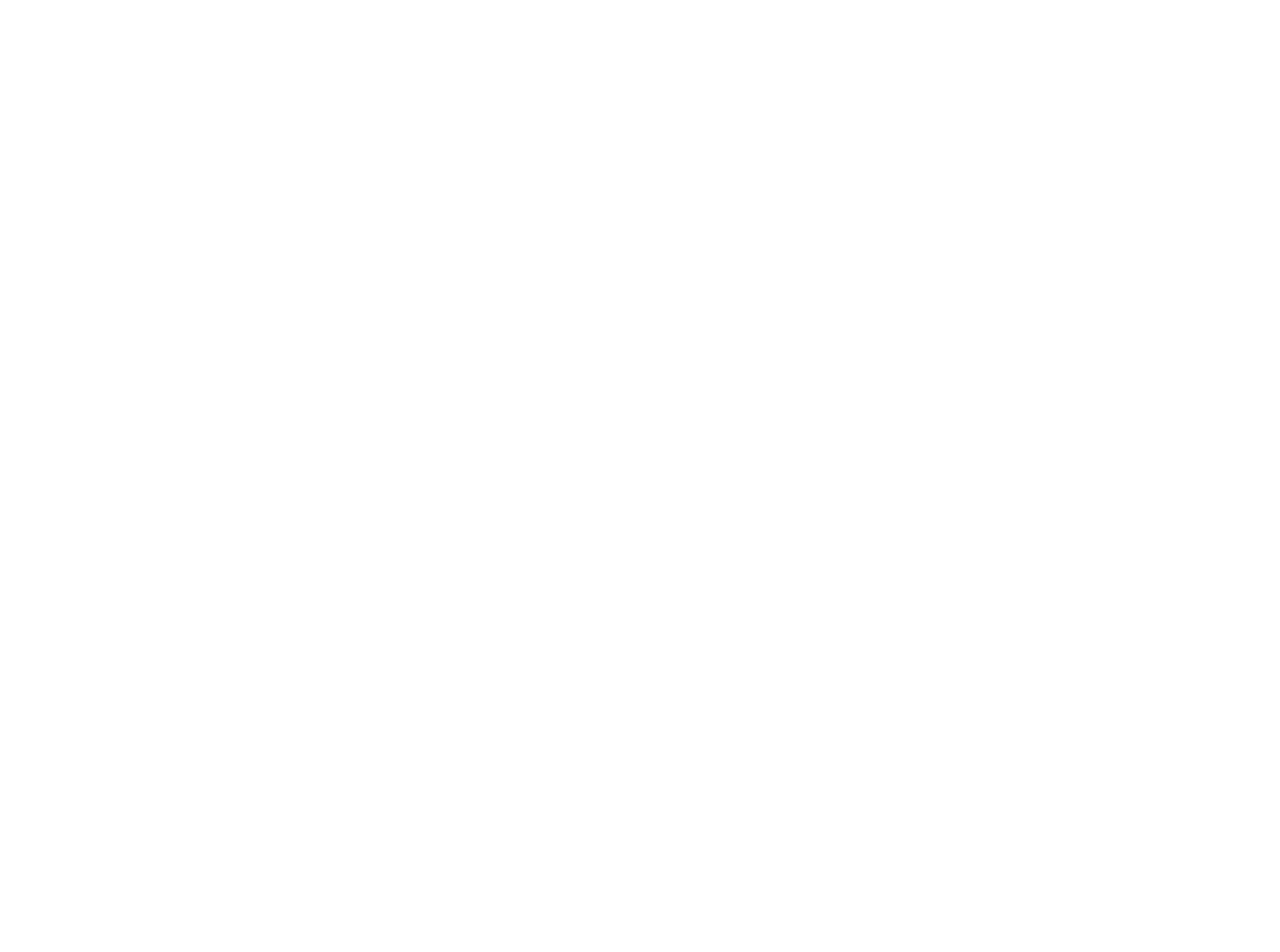
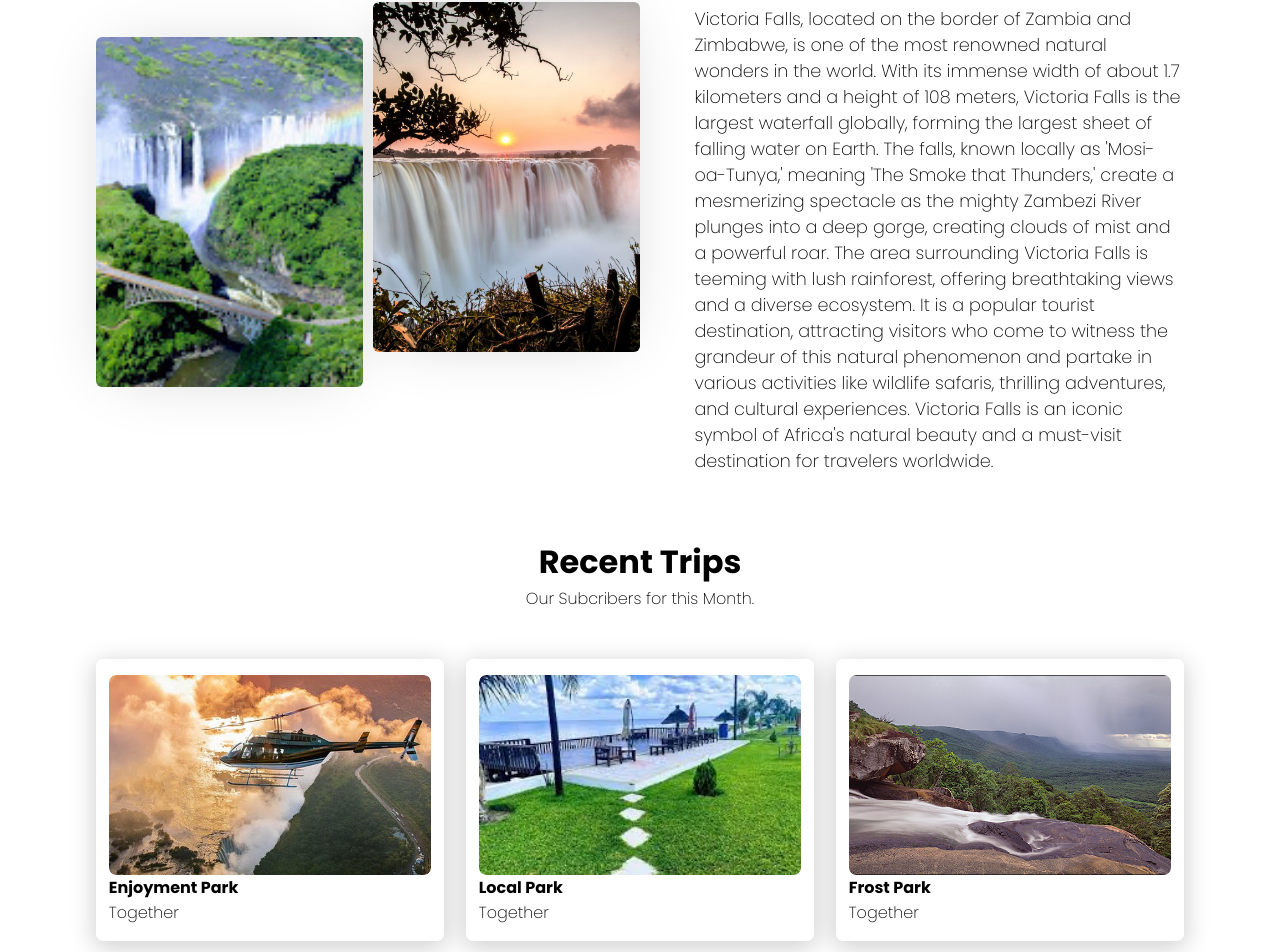
Before and after one commit to Acesulfame02/Tourism-Alternate-React-Project, a React (Create React App) app: page / in a window 1280 px wide. Shown: the part 2069-3021 px from the top of the page. Before the commit the page ends 2011 px from the top, so only its background shows below. Built offline with nearby package versions, Linux system fonts and the light colour scheme.

Commit message:
Done Home Info Part remaining Footer.

```diff
--- a/src/Components/Destination.js
+++ b/src/Components/Destination.js
@@ -1,32 +1,47 @@
 import '../Style_Sheets/DestinationStyles.css';
+import DestinationData from './DestinationData';
 
 const Destination = () =>{
     return(
         <div className='destination'>
             <h1>Popular Destinations</h1>
             <p>Start your Journey at one of these sites.</p>
-            <div className = 'first-des'>
-                <div className='des-text'>
-                    <h2>Kalambo Falls</h2>
-                    <p>
-                        Kalambo Falls is a spectacular natural landmark located in Zambia, Africa. It is one of the tallest waterfalls on the continent and is situated on the Kalambo River, which forms the border between Zambia and Tanzania.
+            <DestinationData
+                heading="Kalambo Falls"
+                text="Kalambo Falls is a spectacular natural landmark located in Zambia, Africa. It is one of the tallest waterfalls on the continent and is situated on the Kalambo River, which forms the border between Zambia and Tanzania.
 
-                        The falls have a total height of approximately 772 feet (235 meters), making them one of the highest single-drop waterfalls in the world. The Kalambo River plunges over the cliffs, creating a breathtaking cascade of water that is a sight to behold.
+                The falls have a total height of approximately 772 feet (235 meters), making them one of the highest single-drop waterfalls in the world. The Kalambo River plunges over the cliffs, creating a breathtaking cascade of water that is a sight to behold.
 
-                        What adds to the beauty of Kalambo Falls is its remote and untouched location. The surrounding area is characterized by lush greenery, dramatic cliffs, and rugged terrain, providing a stunning backdrop for the waterfall. The falls are situated within the Kalambo Falls Archaeological Site, which is also of historical and archaeological significance.
+                What adds to the beauty of Kalambo Falls is its remote and untouched location. The surrounding area is characterized by lush greenery, dramatic cliffs, and rugged terrain, providing a stunning backdrop for the waterfall. The falls are situated within the Kalambo Falls Archaeological Site, which is also of historical and archaeological significance.
 
-                        Aside from its natural beauty, Kalambo Falls holds cultural and historical importance. The area around the falls has been inhabited for thousands of years, and archaeological excavations have uncovered artifacts and evidence of human settlement dating back to the Stone Age. The Kalambo Falls site is known for its ancient occupation and the presence of a Stone Age archaeological site.
+                Aside from its natural beauty, Kalambo Falls holds cultural and historical importance. The area around the falls has been inhabited for thousands of years, and archaeological excavations have uncovered artifacts and evidence of human settlement dating back to the Stone Age. The Kalambo Falls site is known for its ancient occupation and the presence of a Stone Age archaeological site.
 
-                        For visitors, Kalambo Falls offers a remarkable opportunity to experience the awe-inspiring power of nature while being immersed in a pristine and relatively untouched environment. The surrounding area provides opportunities for hiking, birdwatching, and exploring the rich biodiversity of the region.
+                For visitors, Kalambo Falls offers a remarkable opportunity to experience the awe-inspiring power of nature while being immersed in a pristine and relatively untouched environment. The surrounding area provides opportunities for hiking, birdwatching, and exploring the rich biodiversity of the region.
 
-                        Overall, Kalambo Falls in Zambia is a captivating natural wonder that combines breathtaking beauty with historical significance, making it a must-visit destination for nature enthusiasts, adventure seekers, and those interested in the cultural heritage of the region.
-                    </p>
-                </div>
-                <div className='images'>
-                    <img alt='JourneyPhoto' src={require('../Images/kalambo_falls.jpg')} />
-                    <img alt='JourneyPhoto' src={require('../Images/img3.jpg')} />
-                </div>
-            </div>
+                Overall, Kalambo Falls in Zambia is a captivating natural wonder that combines breathtaking beauty with historical significance, making it a must-visit destination for nature enthusiasts, adventure seekers, and those interested in the cultural heritage of the region.
+            "
+                img1={require('../Images/kalambo_falls.jpg')}
+                cName='first-des'
+                img2={require('../Images/img3.jpg')}
+            />
+            <DestinationData
+                heading="Victoria Falls"
+                text="Victoria Falls, located on the border of Zambia and Zimbabwe, is one of the most
+                renowned natural wonders in the world. With its immense width of about 1.7 kilometers
+                and a height of 108 meters, Victoria Falls is the largest waterfall globally, forming the
+                 largest sheet of falling water on Earth. The falls, known locally as 'Mosi-oa-Tunya,'
+                 meaning 'The Smoke that Thunders,' create a mesmerizing spectacle as the mighty
+                  Zambezi River plunges into a deep gorge, creating clouds of mist and a powerful roar.
+                  The area surrounding Victoria Falls is teeming with lush rainforest, offering
+                  breathtaking views and a diverse ecosystem. It is a popular tourist destination,
+                  attracting visitors who come to witness the grandeur of this natural phenomenon and
+                  partake in various activities like wildlife safaris, thrilling adventures, and cultural
+                  experiences. Victoria Falls is an iconic symbol of Africa's natural beauty and a
+                  must-visit destination for travelers worldwide."
+                img1={require('../Images/img.jpg')}
+                img2={require('../Images/victoria_1.jpg')}
+                cName='first-des-reverse'
+            />
         </div>
     );
 }
--- /dev/null
+++ b/src/Components/DestinationData.js
@@ -0,0 +1,21 @@
+import { Component } from 'react';
+import '../Style_Sheets/DestinationStyles.css';
+
+class DestinationData extends Component{
+    render(){
+        return(
+            <div className = {this.props.cName}>
+                <div className='des-text'>
+                    <h2>{this.props.heading}</h2>
+                    <p>{this.props.text}</p>
+                </div>
+                <div className='images'>
+                    <img alt='JourneyPhoto' src={this.props.img1} />
+                    <img alt='JourneyPhoto' src={this.props.img2} />
+                </div>
+            </div>
+        );
+    }
+}
+
+export default DestinationData;
--- /dev/null
+++ b/src/Components/Trip.js
@@ -0,0 +1,30 @@
+import '../Style_Sheets/TripStyles.css';
+import TripData from './TripData';
+
+function Trip(){
+    return(
+        <div className='trip'>
+            <h1>Recent Trips</h1>
+            <p>Our Subcribers for this Month.</p>
+            <div className='tripCard'>
+                <TripData
+                    img = {require('../Images/img2.jpg')}
+                    heading = 'Enjoyment Park'
+                    text = 'Together'
+                />
+                <TripData
+                    img = {require('../Images/img3.jpg')}
+                    heading = 'Local Park'
+                    text = 'Together'
+                />
+                <TripData
+                    img = {require('../Images/img4.jpg')}
+                    heading = 'Frost Park'
+                    text = 'Together'
+                />
+            </div>
+        </div>
+    );
+}
+
+export default Trip;
--- /dev/null
+++ b/src/Components/TripData.js
@@ -0,0 +1,18 @@
+import { Component } from 'react';
+import '../Style_Sheets/TripStyles.css';
+
+class TripData extends Component{
+    render(){
+        return(
+            <div className='t-card'>
+                <div className='t-image'>
+                    <img alt='SimpleImage' src={this.props.img} />
+                </div>
+                <h4>{this.props.heading}</h4>
+                <p>{this.props.text}</p>
+            </div>
+        );
+    }
+}
+
+export default TripData;
--- a/src/Pages/Home.js
+++ b/src/Pages/Home.js
@@ -1,6 +1,7 @@
 import Destination from '../Components/Destination';
 import Interim from '../Components/Interim';
 import NavBar from '../Components/NavBar';
+import Trip from '../Components/Trip';
 
 function Home (){
     const imageSource = require('../Images/thumb_victoria2.jpg');
@@ -17,6 +18,7 @@
                 btnClass = 'link-interim'
             />
             <Destination />
+            <Trip />
         </>
     );
 }
--- a/src/Style_Sheets/DestinationStyles.css
+++ b/src/Style_Sheets/DestinationStyles.css
@@ -10,6 +10,14 @@
     display: flex;
     align-items: center;
     justify-content: space-between;
+    margin-top: 4.5rem;
+}
+
+.first-des-reverse{
+    display: flex;
+    align-items: center;
+    justify-content: space-between;
+    flex-direction: row-reverse;
     margin-top: 4.5rem;
 }
 
@@ -47,14 +55,31 @@
 
 @media screen and (max-width: 850px) {
     .destination{
-        margin: 4rem 2rem;
+        margin: 4rem 1rem;
     }
 
     .first-des{
         display: flex;
         flex-direction: column-reverse;
-        align-items: center;
-        justify-content: space-between;
-        margin-top: 4.5rem;
+        margin-top: 2.5rem;
+    }
+
+    .first-des-reverse{
+        display: flex;
+        flex-direction: column-reverse;
+        margin-top: 2.5rem;
+    }
+
+    .des-text{
+        width: 100%;
+    }
+
+    .images{
+        width: 100%;
+        margin: 1.8rem 0;
+    }
+
+    .images img{
+        height: 250px;
     }
 }
--- /dev/null
+++ b/src/Style_Sheets/TripStyles.css
@@ -0,0 +1,51 @@
+.trip{
+    margin: 4rem 6rem;
+}
+
+.tripCard{
+    margin-top: 3rem;
+    display: flex;
+    justify-content: space-between;
+}
+
+.t-card{
+    width: 32%;
+    text-align: start;
+    box-shadow: 0 5px 25px 2px rgba(0,0,0, 0.19);
+    border-radius: 7px;
+    cursor: pointer;
+    padding: 1rem .8rem;
+}
+
+.t-image{
+    height: 200px;
+    overflow: hidden;
+    border-radius: 7px;
+}
+
+.t-image img{
+    height: 100%;
+    width: 100%;;
+    transition: 0.3s ease-in-out;
+    border-radius: 7px;
+}
+
+.t-image:hover img{
+    transform: scale(1.3);
+}
+
+@media screen and (max-width: 850px) {
+    .trip{
+        margin: 4rem 1rem;
+    }
+
+    .tripCard{
+        margin-top: 3rem;
+        flex-direction: column;
+    }
+
+    .t-card{
+        width: 100%;
+        margin-bottom: 1.5rem;
+    }
+}
```
